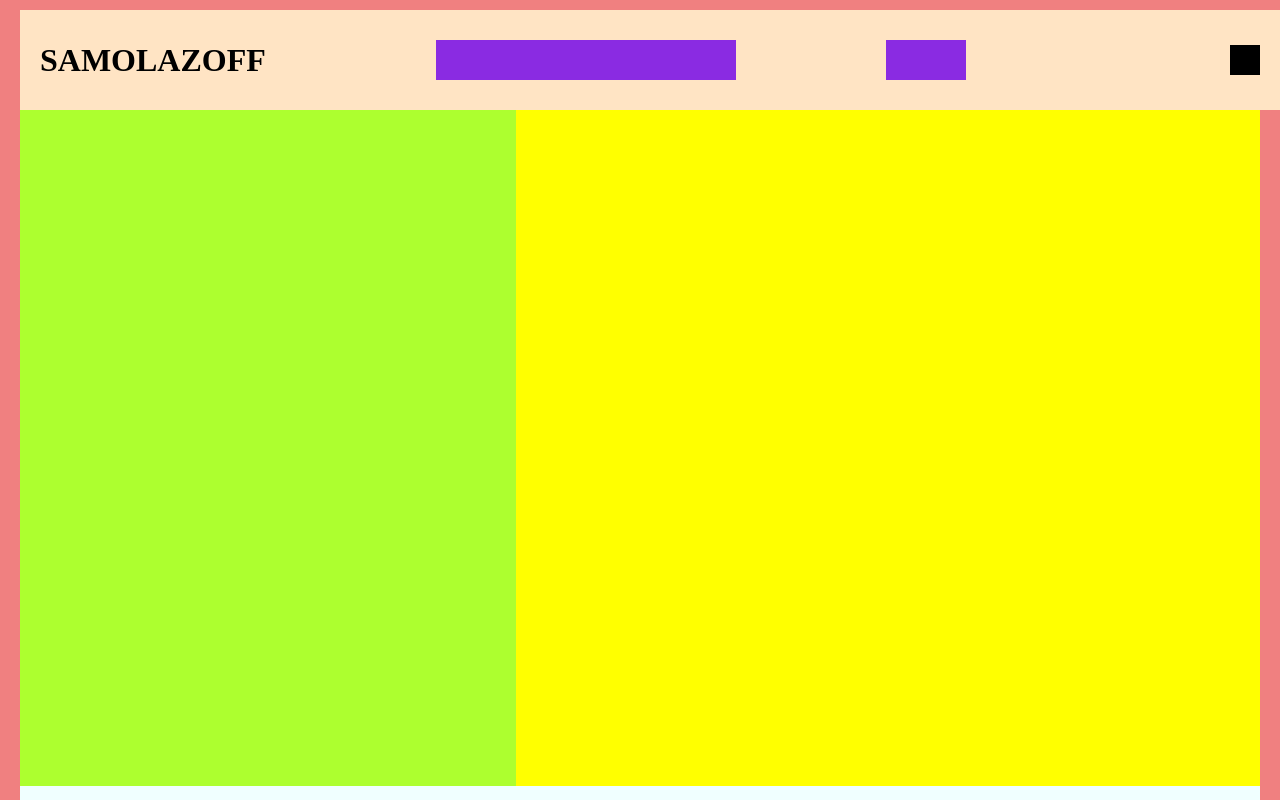
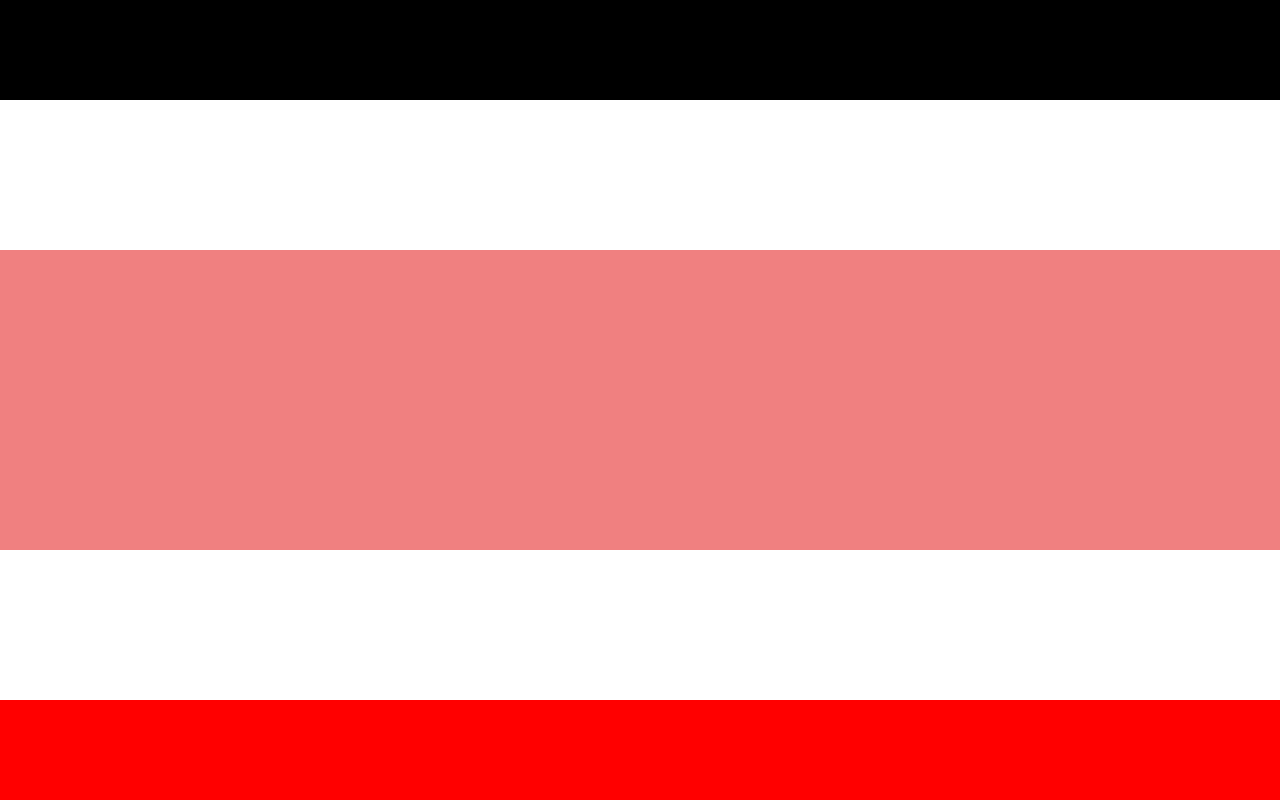
Before and after one commit to samolazoff/samolazoff-react, a React (Vite) app: page / in a window 1280 px wide. Shown: the top 800 px of the page. Built offline with nearby package versions, Linux system fonts and the light colour scheme.

Commit message:
create conception sitr

```diff
--- /dev/null
+++ b/src/components/Footer/Footer.jsx
@@ -0,0 +1,11 @@
+import './Footer.scss';
+
+const Footer = () => {
+    return (
+        <footer className='app-footer container'>
+
+        </footer>
+    );
+};
+
+export default Footer;
--- /dev/null
+++ b/src/components/Footer/Footer.scss
@@ -0,0 +1,5 @@
+.app-footer{
+    width: 100%;
+    height: 100px;
+    background-color: red;
+}
--- /dev/null
+++ b/src/components/Header/Header.jsx
@@ -0,0 +1,11 @@
+import './Header.scss';
+
+const Header = () => {
+    return (
+        <header className='app-header container'>
+
+        </header>
+    );
+};
+
+export default Header;
--- /dev/null
+++ b/src/components/Header/Header.scss
@@ -0,0 +1,5 @@
+.app-header{
+    height: 100px;
+    width: 100%;
+    background-color: black;
+}
--- a/src/components/Layout/Layout.jsx
+++ b/src/components/Layout/Layout.jsx
@@ -1,5 +1,8 @@
 import { Outlet } from 'react-router';
 import { useState } from 'react';
+
+import Header from '../Header/Header';
+import Footer from '../Footer/Footer';
 
 const Layout = () => {
     const [openMenu, setOpenMenu] = useState(true);
@@ -10,20 +13,14 @@ const Layout = () => {
 
     return (
         <>
-
-            <main className='app'>
-                    <header className='app-header'>
-                    <h1 className="logo">SAMOLAZOFF</h1>
-                    <div className={openMenu?"social-list":"social-listd-none"}></div>
-                    <div className="lang-panel"></div>
-                    <div className={openMenu?"burger":"X"} onClick={changeOpenMenu}></div>
-                    <nav className={openMenu?"app-nav d-none":"app-nav app-nav-animation"}>
-                        <div className="social-list"></div>
-                    </nav>
-                </header>
+            <Header/>
+            <main className='app container'>
+                {/* <Header/> */}
                 <Outlet />
             </main>
+            <Footer/>
         </>
+
     );
 };
 
--- a/src/components/MainSlide/MainSlide.jsx
+++ /dev/null
@@ -1,27 +0,0 @@
-import './MainSlide.scss';
-
-import { useState } from 'react';
-
-const MainSlide = () => {
-
-    const [openMenu, setOpenMenu] = useState(true);
-
-    const changeOpenMenu = () => {
-        setOpenMenu(!openMenu);
-    }
-
-    return (
-        <section className='main-slide'>
-
-            <section className='main-slide-content'>
-                <div className={openMenu?"main-slide-content-txt":"main-slide-content-txt-animation"}>
-                </div>
-                <div className="main-slide-content-img"></div>
-            </section>
-        </section>
-
-
-    );
-};
-
-export default MainSlide;
--- a/src/components/MainSlide/MainSlide.scss
+++ /dev/null
@@ -1,140 +0,0 @@
-.main-slide{
-    position: relative;
-    width: 100%;
-    height: 97vh;
-    background-color:azure;
-    &-content{
-        position: relative;
-        width: 100%;
-        height: 100%;
-        @include flex($dir: rows, $jc:flex-start);
-        &-txt{
-            width: 40%;
-            height: 100%;
-            background-color:greenyellow;
-                &-animation{
-                    animation-name: show-txt-content;
-                    animation-duration: .5s;
-                    animation-timing-function: linear;
-                    animation-fill-mode: both;
-                }
-                @keyframes show-txt-content {
-                    from {
-                       width: 40%;
-                        height: 100%;
-                        background-color:greenyellow;
-                    }
-                    to {
-                        width: 0%;
-                        height: 100%;
-                        background-color:greenyellow;
-                        display: none !important;
-                    }
-                }
-        }
-        &-img{
-            width: 60%;
-            height: 100%;
-            background-color:yellow;
-             &-animation{
-                    animation-name: show-txt-content;
-                    animation-duration: .5s;
-                    animation-timing-function: linear;
-                    animation-fill-mode: backwards;
-                }
-                @keyframes show-mobile-menu {
-                    from {
-                        width: 60%;
-                        height: 100%;
-                        background-color:yellow;
-                    }
-                    to {
-                        width: 20%;
-                        height: 100%;
-                        background-color:yellow;
-                    }
-                }
-        }
-    }
-
-}
-.app-header{
-    position: fixed;
-    width: 100%;
-    height: 100px;
-    background-color: bisque;
-    @include flex($dir: rows, $jc: flex-start);
-    gap: 150px;
-    z-index: 10;
-}
-.logo{
-    padding: 10px 20px;
-}
-.social-list{
-    width: 300px;
-    height: 40px;
-    background-color:blueviolet;
-}
-.lang-panel{
-    width: 80px;
-    height: 40px;
-    background-color:blueviolet;
-}
-.burger{
-    position: absolute;
-    top: 35px;
-    right: 40px;
-    width: 30px;
-    height: 30px;
-    background-color: black;
-    z-index: 20;
-}
-.X{
-    position: absolute;
-    top: 35px;
-    right: 40px;
-    width: 30px;
-    height: 30px;
-    background-color:darkcyan;
-    z-index: 20;
-}
-.burger:hover, .X:hover{
-    background-color: silver;
-}
-.app-nav{
-    position: absolute;
-    top: 0;
-    right: -0px;
-    width: 80%;
-    height: 98vh;
-    @include flex($jc: flex-end);
-    background-color: greenyellow;
-    z-index: 15;
-    &-animation{
-        animation-name: show-mobile-menu;
-        animation-duration: .5s;
-        animation-timing-function: linear;
-        animation-fill-mode: backwards;
-    }
-    @keyframes show-mobile-menu {
-        from {
-            width: 0%;
-            height: 0vh;
-            border-radius: 50%;
-            top: 50vh;
-            right: -20px;
-        }
-        50% {
-            width: 40%;
-            height: 50vh;
-            border-radius: 25%;
-            top: 25vh;
-        }
-        to {
-            width: 80%;
-            height: 98vh;
-            border-radius: 0%;
-            top: 0;
-        }
-    }
-}
--- a/src/layouts/app/App.scss
+++ b/src/layouts/app/App.scss
@@ -1,36 +1,46 @@
 @use "../../styles/reset";
+
+#root{
+    @include flex($dir: column, $jc: space-between, $ai: center);
+    height: 100vh;
+}
+
+.app{
+    width: 100%;
+    height: 300px;
+    background-color: lightcoral;
+}
+
+.container{
+    max-width: 1400px;
+    margin: 0 auto;
+    padding: 10px 20px;
+}
 
 .d-none{
     display: none !important;
 }
 
-.app{
-    max-width: 1400px;
-    margin: 0 auto;
-    padding: 10px 20px;
-    background-color: lightcoral;
-}
-
 @media screen and (max-width: 1200px) {
-    .app{
+    .container{
         max-width: 1200px;
     }
 }
 
 @media screen and (max-width: 992px) {
-    .app{
+    .container{
         max-width: 992px;
     }
 }
 
 @media screen and (max-width: 768px) {
-    .app{
+    .container{
         max-width: 768px;
     }
 }
 
 @media screen and (max-width: 576px) {
-    .app{
+    .container{
         max-width: 576px;
     }
 }
--- a/src/pages/Home/Home.jsx
+++ b/src/pages/Home/Home.jsx
@@ -1,14 +1,9 @@
 import './Home.scss';
-
-import MainSlide from '../../components/MainSlide/MainSlide';
 
 const Home = () => {
     return (
         <>
 
-            <MainSlide/>
-            <section className='main-slide'>
-            </section>
         </>
     );
 };
```
